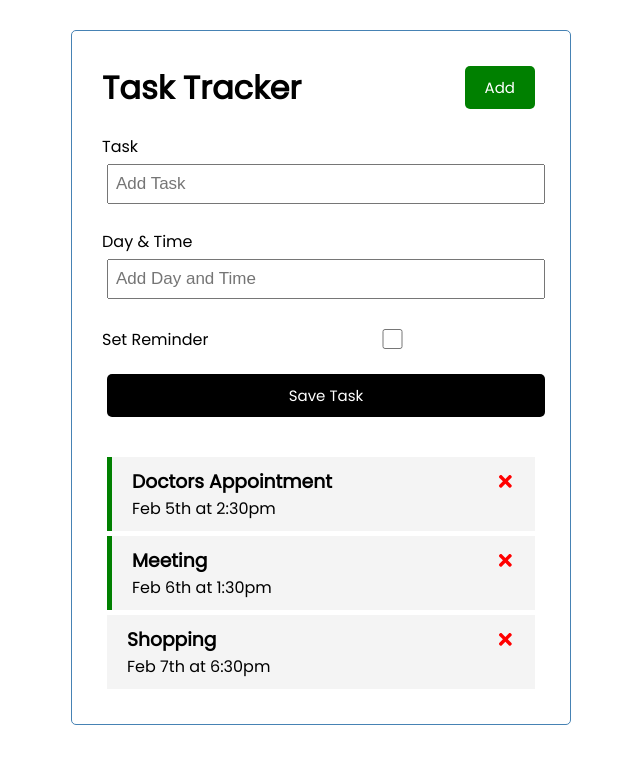
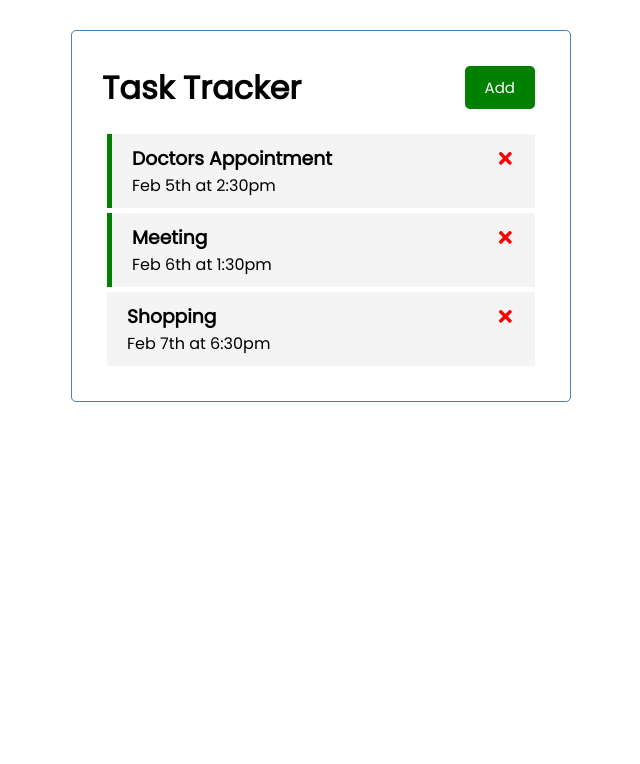
Before and after one commit to harsharya20/React-Tutotorial, a React (Create React App) app in the folder react-app/: page / in a window 1280 px wide. Shown: the top 764 px of the page, without its empty margins (319-959 px from the left). Built offline with nearby package versions, Linux system fonts and the light colour scheme.

Commit message:
show add task state

```diff
--- a/react-app/src/App.js
+++ b/react-app/src/App.js
@@ -5,6 +5,7 @@
 
 
 const App = () => {
+  const [showAddTask , setShowAddTask] = useState(false)
   const [tasks, setTasks] = useState(
     [
         {
@@ -47,10 +48,10 @@
 
   return (
     <div className="container">
-    <Header />
-    <AddTask onAdd = {addTask} />
+    <Header onAdd={() => setShowAddTask(!showAddTask)} />
+    {showAddTask && <AddTask onAdd = {addTask} />}
     {tasks.length > 0 ? (<Tasks tasks={tasks} onDelete = {deleteTask} onToggle={toggleReminder} />) :(
-      'No tasks to display'
+      'No tasks to display....'
     )}
     </div>
   );
--- a/react-app/src/components/Header.js
+++ b/react-app/src/components/Header.js
@@ -1,12 +1,12 @@
 import Button from "./Button"
-const Header = ({ title }) => {
-    const onClick = () =>{
-        console.log('Click')
-    }
+const Header = ({ title, onAdd }) => {
+    // const onClick = () =>{
+    //     console.log('Click')
+    // }
   return (
       <header className = 'header'>
     <h1>{title}</h1>
-    <Button color = 'green' text = 'Add' onClick={onClick} />
+    <Button color = 'green' text = 'Add' onClick = {onAdd} />
     </header>
   )
 }
```
